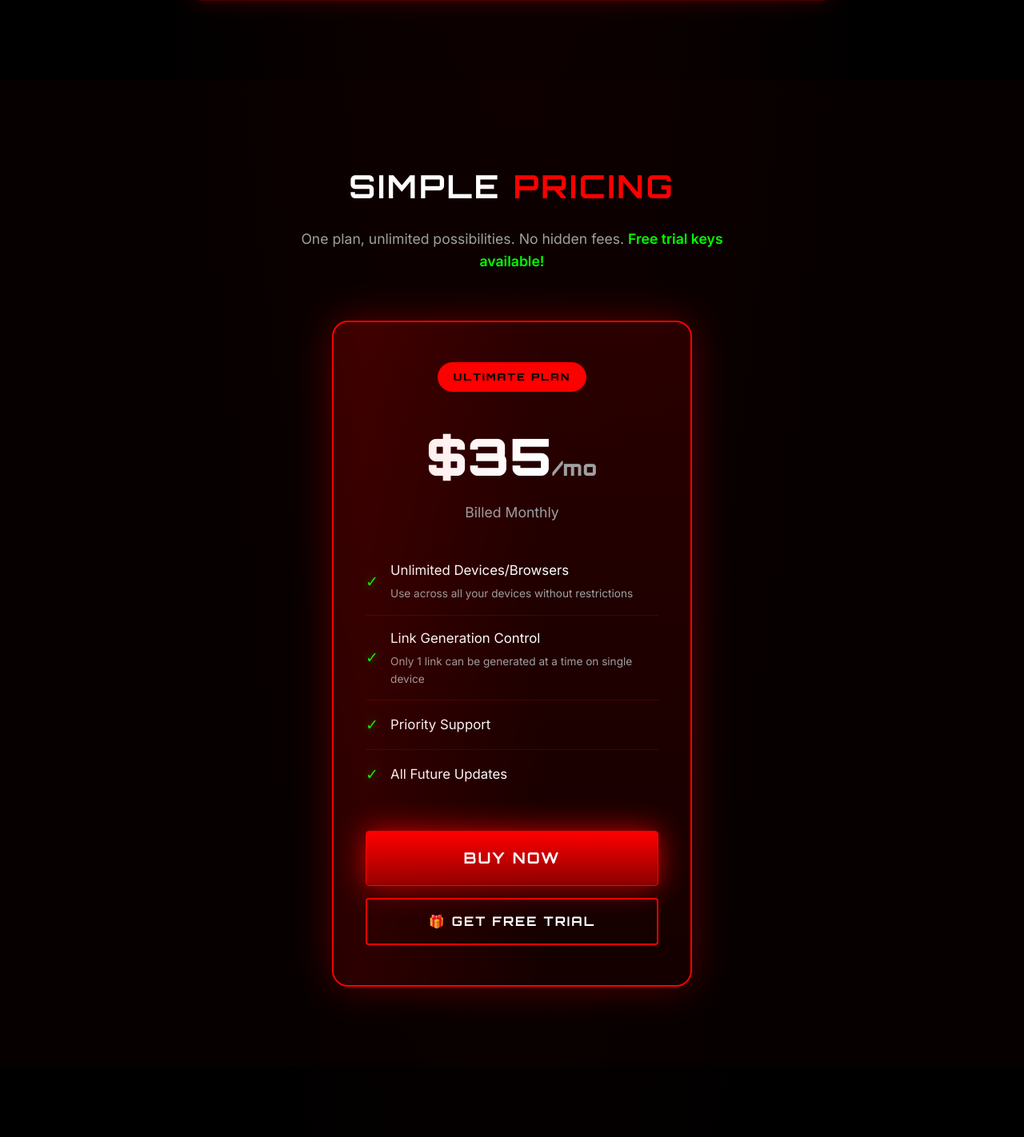
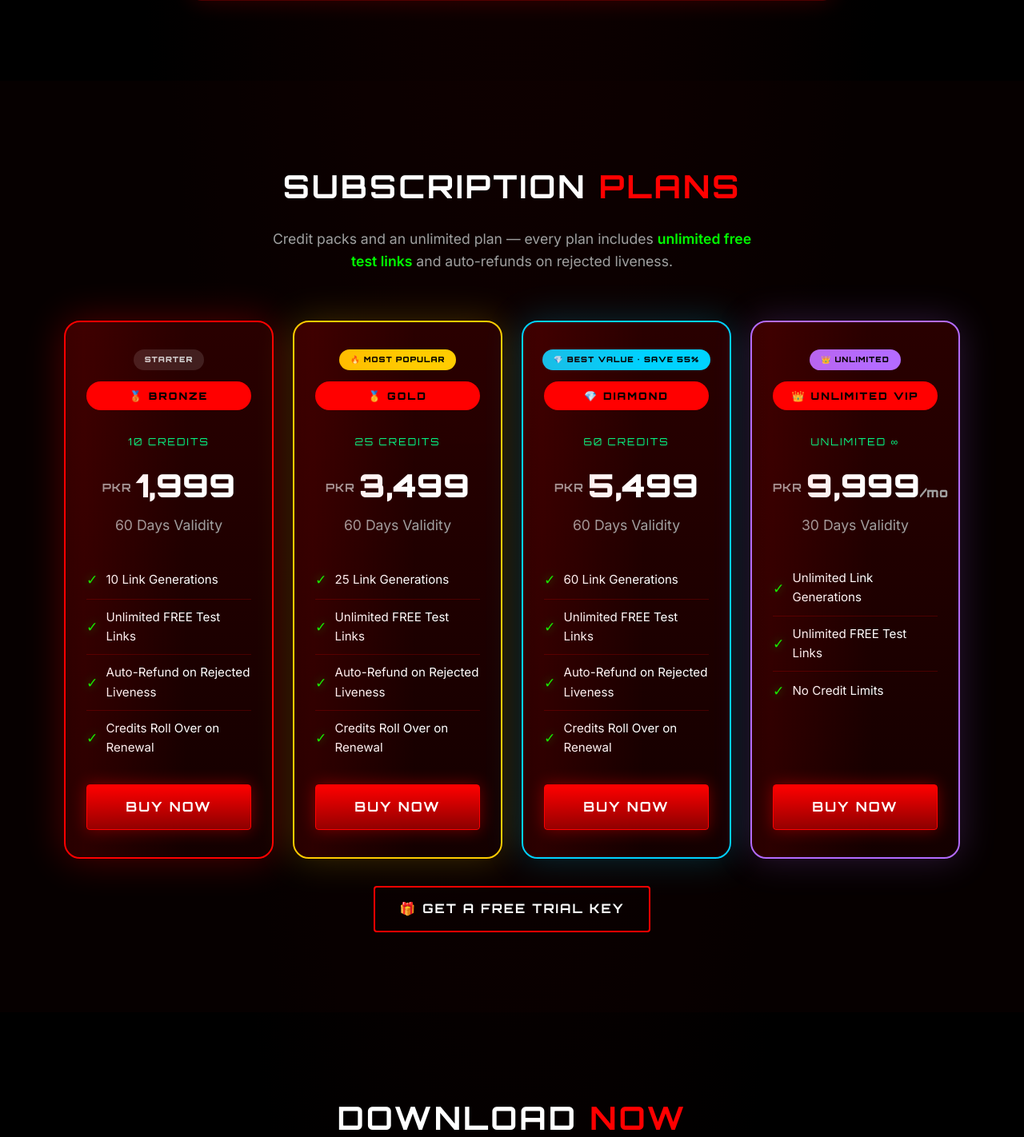
Before and after one commit to usamas9plus/vencaselfie, a Flask app: page / in a window 1280 px wide. Shown: the part 2536-3958 px from the top of the page at 80% size. Run offline with Flask 3, Linux system fonts and the light colour scheme.

Commit message:
Update index.html

```diff
--- a/templates/index.html
+++ b/templates/index.html
@@ -118,40 +118,76 @@
 
     <section id="pricing">
         <div class="container">
-            <h2>Simple <span>Pricing</span></h2>
-            <p class="section-subtitle">One plan, unlimited possibilities. No hidden fees. <strong
-                    style="color: #00ff00;">Free trial keys available!</strong></p>
-            <div class="pricing-card">
-                <div class="pricing-badge">Ultimate Plan</div>
-                <div class="price">$35<span>/mo</span></div>
-                <div class="price-period">Billed Monthly</div>
-                <ul class="pricing-features">
-                    <li>
-                        <span class="check">✓</span>
-                        <div>
-                            <span class="feature-text">Unlimited Devices/Browsers</span>
-                            <span class="feature-note">Use across all your devices without restrictions</span>
-                        </div>
-                    </li>
-                    <li>
-                        <span class="check">✓</span>
-                        <div>
-                            <span class="feature-text">Link Generation Control</span>
-                            <span class="feature-note">Only 1 link can be generated at a time on single device</span>
-                        </div>
-                    </li>
-                    <li>
-                        <span class="check">✓</span>
-                        <span class="feature-text">Priority Support</span>
-                    </li>
-                    <li>
-                        <span class="check">✓</span>
-                        <span class="feature-text">All Future Updates</span>
-                    </li>
-                </ul>
-                <a href="https://t.me/VecnaDev" target="_blank" class="btn btn-primary btn-buy">Buy Now</a>
-                <a href="https://t.me/VecnaSelfie/3" target="_blank" class="btn btn-secondary"
-                    style="width: 100%; margin-top: 15px;">🎁 Get Free Trial</a>
+            <h2>Subscription <span>Plans</span></h2>
+            <p class="section-subtitle">Credit packs and an unlimited plan &mdash; every plan includes <strong style="color: #00ff00;">unlimited free test links</strong> and auto-refunds on rejected liveness.</p>
+            <div class="pricing-grid">
+
+                <!-- Bronze -->
+                <div class="pricing-card">
+                    <div class="plan-tag starter-tag">Starter</div>
+                    <div class="pricing-badge">🥉 Bronze</div>
+                    <div class="plan-credits">10 Credits</div>
+                    <div class="price"><span class="cur">PKR</span>1,999</div>
+                    <div class="price-period">60 Days Validity</div>
+                    <ul class="pricing-features">
+                        <li><span class="check">✓</span><span class="feature-text">10 Link Generations</span></li>
+                        <li><span class="check">✓</span><span class="feature-text">Unlimited FREE Test Links</span></li>
+                        <li><span class="check">✓</span><span class="feature-text">Auto-Refund on Rejected Liveness</span></li>
+                        <li><span class="check">✓</span><span class="feature-text">Credits Roll Over on Renewal</span></li>
+                    </ul>
+                    <a href="https://wa.me/447347650967?text=Hello%21%20I%20want%20to%20purchase%20the%20Bronze%20Pack%20%2810%20Credits%20-%20PKR%202%2C000%29.%20Please%20provide%20details." target="_blank" class="btn btn-primary btn-buy">Buy Now</a>
+                </div>
+
+                <!-- Gold -->
+                <div class="pricing-card popular">
+                    <div class="plan-tag popular-tag">🔥 Most Popular</div>
+                    <div class="pricing-badge">🥇 Gold</div>
+                    <div class="plan-credits">25 Credits</div>
+                    <div class="price"><span class="cur">PKR</span>3,499</div>
+                    <div class="price-period">60 Days Validity</div>
+                    <ul class="pricing-features">
+                        <li><span class="check">✓</span><span class="feature-text">25 Link Generations</span></li>
+                        <li><span class="check">✓</span><span class="feature-text">Unlimited FREE Test Links</span></li>
+                        <li><span class="check">✓</span><span class="feature-text">Auto-Refund on Rejected Liveness</span></li>
+                        <li><span class="check">✓</span><span class="feature-text">Credits Roll Over on Renewal</span></li>
+                    </ul>
+                    <a href="https://wa.me/447347650967?text=Hello%21%20I%20want%20to%20purchase%20the%20Gold%20Pack%20%2825%20Credits%20-%20PKR%203%2C500%29.%20Please%20provide%20details." target="_blank" class="btn btn-primary btn-buy">Buy Now</a>
+                </div>
+
+                <!-- Diamond -->
+                <div class="pricing-card best-value">
+                    <div class="plan-tag best-value-tag">💎 Best Value · Save 55%</div>
+                    <div class="pricing-badge">💎 Diamond</div>
+                    <div class="plan-credits">60 Credits</div>
+                    <div class="price"><span class="cur">PKR</span>5,499</div>
+                    <div class="price-period">60 Days Validity</div>
+                    <ul class="pricing-features">
+                        <li><span class="check">✓</span><span class="feature-text">60 Link Generations</span></li>
+                        <li><span class="check">✓</span><span class="feature-text">Unlimited FREE Test Links</span></li>
+                        <li><span class="check">✓</span><span class="feature-text">Auto-Refund on Rejected Liveness</span></li>
+                        <li><span class="check">✓</span><span class="feature-text">Credits Roll Over on Renewal</span></li>
+                    </ul>
+                    <a href="https://wa.me/447347650967?text=Hello%21%20I%20want%20to%20purchase%20the%20Diamond%20Plan%20%2860%20Credits%20-%20PKR%205%2C500%29.%20Please%20provide%20details." target="_blank" class="btn btn-primary btn-buy">Buy Now</a>
+                </div>
+
+                <!-- Unlimited VIP -->
+                <div class="pricing-card vip">
+                    <div class="plan-tag vip-tag">👑 Unlimited</div>
+                    <div class="pricing-badge">👑 Unlimited VIP</div>
+                    <div class="plan-credits">Unlimited ∞</div>
+                    <div class="price"><span class="cur">PKR</span>9,999<span>/mo</span></div>
+                    <div class="price-period">30 Days Validity</div>
+                    <ul class="pricing-features">
+                        <li><span class="check">✓</span><span class="feature-text">Unlimited Link Generations</span></li>
+                        <li><span class="check">✓</span><span class="feature-text">Unlimited FREE Test Links</span></li>
+                        <li><span class="check">✓</span><span class="feature-text">No Credit Limits</span></li>
+                    </ul>
+                    <a href="https://wa.me/447347650967?text=Hello%21%20I%20want%20to%20purchase%20the%20Unlimited%20VIP%20%28Unlimited%20Links%20-%20PKR%2010%2C000%2Fmo%29.%20Please%20provide%20details." target="_blank" class="btn btn-primary btn-buy">Buy Now</a>
+                </div>
+
+            </div>
+            <div class="pricing-trial">
+                <a href="https://t.me/VecnaSelfie/3" target="_blank" class="btn btn-secondary">🎁 Get a Free Trial Key</a>
             </div>
         </div>
     </section>
```
